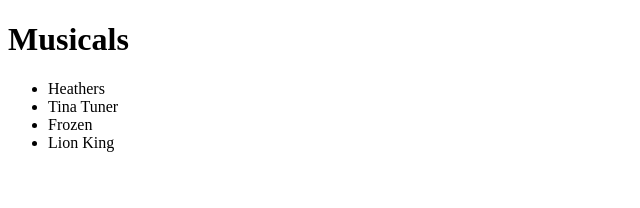
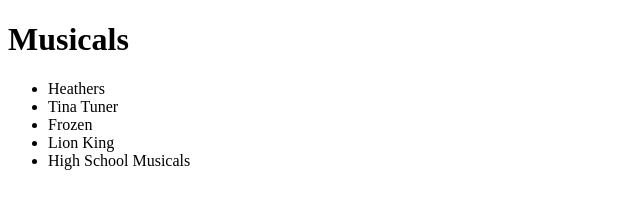
Before and after one commit to TechGirlO29/first_git_guthrie_SO, a plain HTML site: page index.html in a window 1280 px wide. Shown: the whole page, without its empty margins (0-640 px from the left). Drawn offline with Linux system fonts and the light colour scheme.

Commit message:
index.html added in an additional favourite musical of mine

```diff
--- a/index.html
+++ b/index.html
@@ -12,6 +12,7 @@
         <li>Tina Tuner</li>
         <li>Frozen</li>
         <li>Lion King</li>
+        <li>High School Musicals</li>
     </ul>
 </body>
 </html>
```
